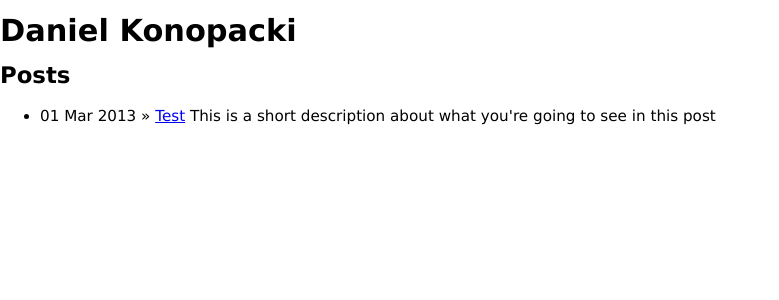
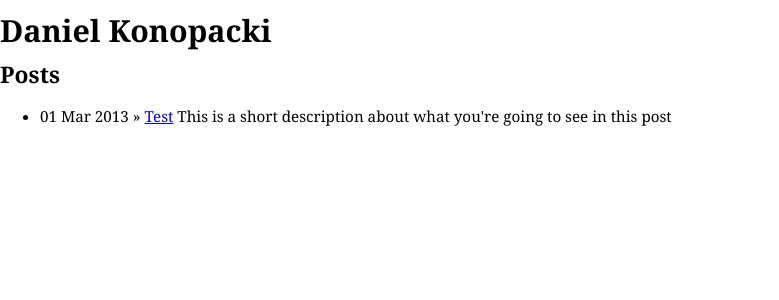
Before and after one commit to danielkonopacki/danielkonopacki.github.com, a Jekyll site: the page built from index.html, in a window 1280 px wide. Shown: the top 300 px of the page, without its empty margins (0-779 px from the left). Built offline with Jekyll 4.4.1, drawn with Linux system fonts in a browser that asks for light colours; Markdown is read by kramdown in place of the engine named in the settings.

Commit message:
CSS updates

```diff
--- a/css/typography.css
+++ b/css/typography.css
@@ -1,5 +1,5 @@
 body {
-  font-family: "Lucida Grande", Verdana;
+  font-family: Georgia, "Lucida Grande", Verdana;
   line-height: 150%;
   font-size: 95%;
 }
```
Also changed, not shown: 1 other file.
